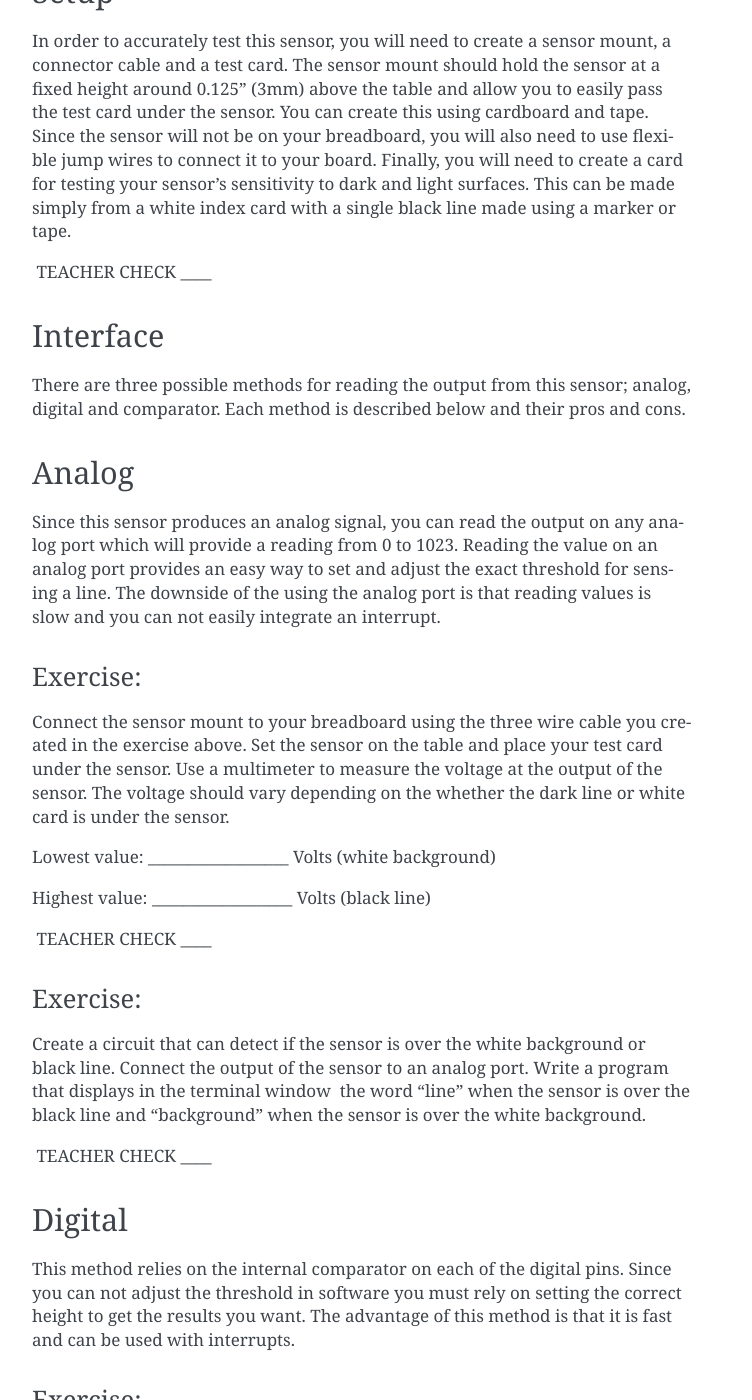
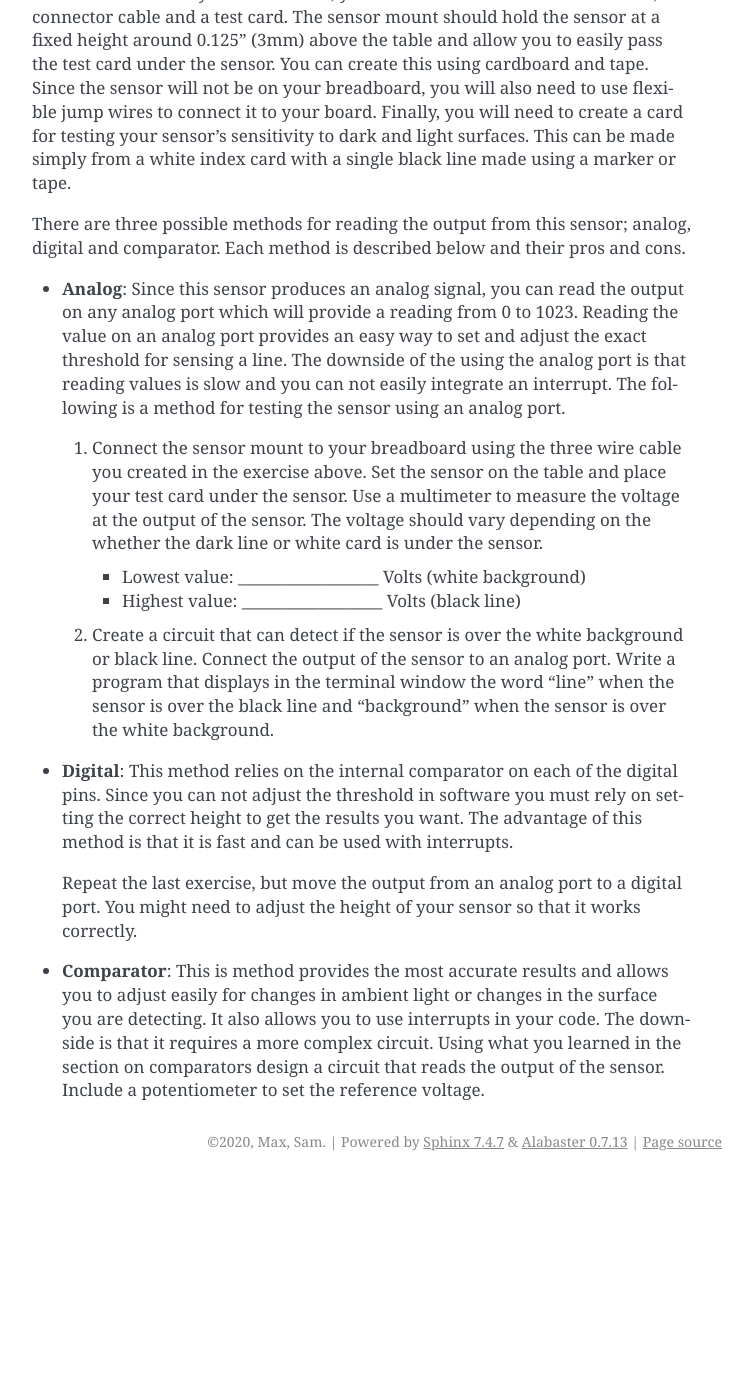
Before and after one commit to maxtkc/mvths-wiki, a Sphinx documentation site: the page built from docs/066-photo-reflector-module.rst, in a window 1280 px wide and 1400 px high, scrolled down 1674 px. Shown: the whole window, without its empty margins (388-1140 px from the left). Built offline with Sphinx 7.4.7, drawn with Linux system fonts in a browser that asks for light colours; pages that are not in the unit, such as notebooks, are missing from menus; after the commit the page ends 2855 px from its top, so only the background shows below that; some of the changed text lies outside the part shown.

Commit message:
Update 066-photo-reflector-module.rst

```diff
--- a/docs/066-photo-reflector-module.rst
+++ b/docs/066-photo-reflector-module.rst
@@ -4,115 +4,37 @@ Photo Reflector Module
 Overview
 --------
 
-In this lesson, you will learn how to use an infrared (IR) reflective
-sensor to distinguish between light and dark areas. Specifically, these
-sensors are used to detect lines for line tracking robots and to count
-lines on rotary encoders as shown below.
+In this lesson, you will learn how to use an QTR-1A infrared (IR) reflective sensor to distinguish between light and dark areas. Specifically, these sensors are used to detect lines for line tracking robots and to count lines on rotary encoders as shown below.
 
 |image0|\ |image1|
 
 Line tracking robot                                Rotary wheel encoder
 
-The QTR-1A sensors (shown below) include a photo emitter and sensor pair
-as well as other necessary components. The schematic for the sensor is
-shown below as well. On the left side of the schematic is the IR emitter
-which sends out infrared light. On the right of the schematic is the
-phototransistor which senses infrared light. The voltage at the OUT pin
-varies depending on how much infrared light is reflected from the IR
-emitter.
+The QTR-1A sensors (shown below) include a photo emitter and sensor pair as well as other necessary components. The schematic for the sensor is shown below as well. On the left side of the schematic is the IR emitter which sends out infrared light. On the right of the schematic is the phototransistor which senses infrared light. The voltage at the OUT pin varies depending on how much infrared light is reflected from the IR emitter. You can check out the `product page <https://www.pololu.com/product/2458>`__  for additional information.
 
 |image2|\ |image3|
 
 QTR-1A Sensor                        QTR-1A Schematic
 
-Setup
------
+In order to accurately test this sensor, you will need to create a sensor mount, a connector cable and a test card. The sensor mount should hold the sensor at a fixed height around 0.125” (3mm) above the table and allow you to easily pass the test card under the sensor. You can create this using cardboard and tape. Since the sensor will not be on your breadboard, you will also need to use flexible jump wires to connect it to your board. Finally, you will need to create a card for testing your sensor’s sensitivity to dark and light surfaces. This can be made simply from a white index card with a single black line made using a marker or tape.
 
-In order to accurately test this sensor, you will need to create a
-sensor mount, a connector cable and a test card. The sensor mount should
-hold the sensor at a fixed height around 0.125” (3mm) above the table
-and allow you to easily pass the test card under the sensor. You can
-create this using cardboard and tape. Since the sensor will not be on
-your breadboard, you will also need to use flexible jump wires to
-connect it to your board. Finally, you will need to create a card for
-testing your sensor’s sensitivity to dark and light surfaces. This can
-be made simply from a white index card with a single black line made
-using a marker or tape.
+There are three possible methods for reading the output from this sensor; analog, digital and comparator. Each method is described below and their pros and cons.
 
- TEACHER CHECK \_\_\_\_
+- **Analog**: Since this sensor produces an analog signal, you can read the output on any analog port which will provide a reading from 0 to 1023. Reading the value on an analog port provides an easy way to set and adjust the exact threshold for sensing a line. The downside of the using the analog port is that reading values is slow and you can not easily integrate an interrupt. The following is a method for testing the sensor using an analog port.
 
-Interface
----------
+  #. Connect the sensor mount to your breadboard using the three wire cable you created in the exercise above. Set the sensor on the table and place your test card under the sensor. Use a multimeter to measure the voltage at the output of the sensor. The voltage should vary depending on the whether the dark line or white card is under the sensor.
 
-There are three possible methods for reading the output from this
-sensor; analog, digital and comparator. Each method is described below
-and their pros and cons.
+     - Lowest value: \_\_\_\_\_\_\_\_\_\_\_\_\_\_\_\_\_\_ Volts (white background)
 
-Analog
-------
+     - Highest value: \_\_\_\_\_\_\_\_\_\_\_\_\_\_\_\_\_\_ Volts (black line)
 
-Since this sensor produces an analog signal, you can read the output on
-any analog port which will provide a reading from 0 to 1023. Reading the
-value on an analog port provides an easy way to set and adjust the exact
-threshold for sensing a line. The downside of the using the analog port
-is that reading values is slow and you can not easily integrate an
-interrupt.
+  #. Create a circuit that can detect if the sensor is over the white background or black line. Connect the output of the sensor to an analog port. Write a program that displays in the terminal window the word “line” when the sensor is over the black line and “background” when the sensor is over the white background.
 
-Exercise:
-~~~~~~~~~
+- **Digital**: This method relies on the internal comparator on each of the digital pins. Since you can not adjust the threshold in software you must rely on setting the correct height to get the results you want. The advantage of this method is that it is fast and can be used with interrupts.
 
-Connect the sensor mount to your breadboard using the three wire cable
-you created in the exercise above. Set the sensor on the table and place
-your test card under the sensor. Use a multimeter to measure the voltage
-at the output of the sensor. The voltage should vary depending on the
-whether the dark line or white card is under the sensor.
+  Repeat the last exercise, but move the output from an analog port to a digital port. You might need to adjust the height of your sensor so that it works correctly.
 
-Lowest value: \_\_\_\_\_\_\_\_\_\_\_\_\_\_\_\_\_\_ Volts (white
-background)
-
-Highest value: \_\_\_\_\_\_\_\_\_\_\_\_\_\_\_\_\_\_ Volts (black line)
-
- TEACHER CHECK \_\_\_\_
-
-Exercise:
-~~~~~~~~~
-
-Create a circuit that can detect if the sensor is over the white
-background or black line. Connect the output of the sensor to an analog
-port. Write a program that displays in the terminal window  the word
-“line” when the sensor is over the black line and “background” when the
-sensor is over the white background.
-
- TEACHER CHECK \_\_\_\_
-
-Digital
--------
-
-This method relies on the internal comparator on each of the digital
-pins. Since you can not adjust the threshold in software you must rely
-on setting the correct height to get the results you want. The advantage
-of this method is that it is fast and can be used with interrupts.
-
-Exercise:
-~~~~~~~~~
-
-Repeat the last exercise, but move the output from an analog port to a
-digital port. You might need to adjust the height of your sensor so that
-it works correctly.
-
- TEACHER CHECK \_\_\_\_
-
-Comparator
-
-This is method provides the most accurate results and allows you to
-adjust easily for changes in ambient light or changes in the surface you
-are detecting. It also allows you to use interrupts in your code. The
-downside is that it requires a more complex circuit. Using what you
-learned in the section on comparators design a circuit that reads the
-output of the sensor. Include a potentiometer to set the reference
-voltage.
-
- TEACHER CHECK \_\_\_\_
+- **Comparator**: This is method provides the most accurate results and allows you to adjust easily for changes in ambient light or changes in the surface you are detecting. It also allows you to use interrupts in your code. The downside is that it requires a more complex circuit. Using what you learned in the section on comparators design a circuit that reads the output of the sensor. Include a potentiometer to set the reference voltage.
 
 .. |image0| image:: images/image49.png
 .. |image1| image:: images/image30.png
```
